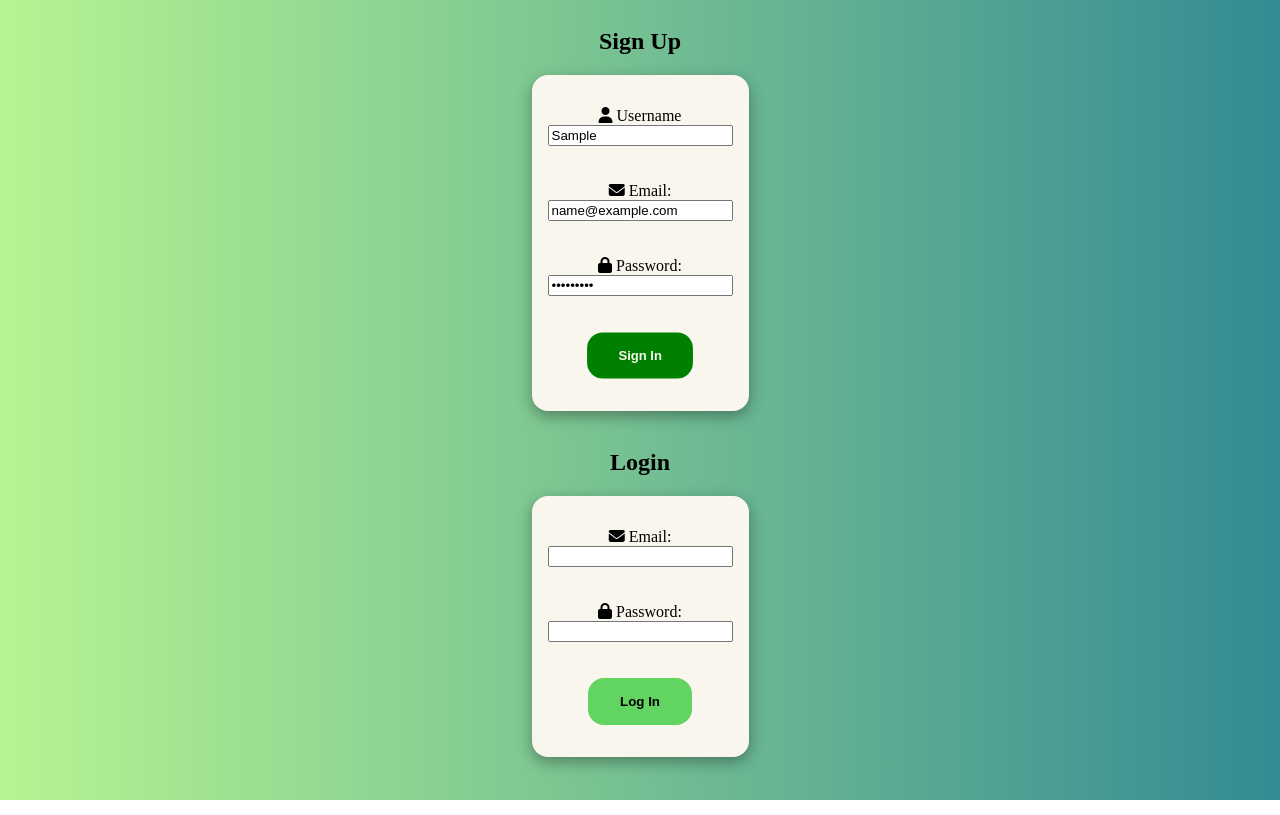
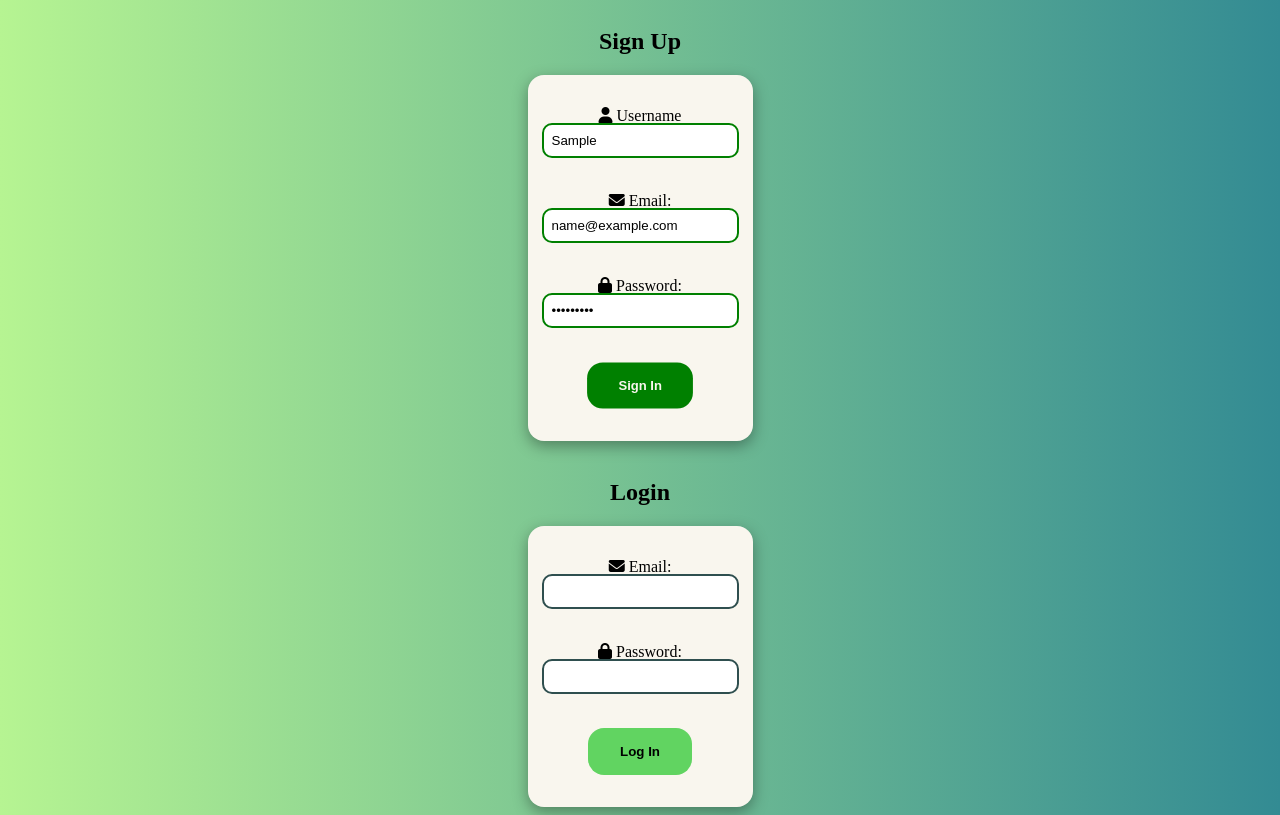
Before and after one commit to Markpm-code/Lepre-Track, a website built with Parcel: page index.html in a window 1280 px wide. Both pictures are taken after typing "Sample", "name@example.com", "Sample123" into the empty fields and a click on the button "Sign In". Built offline with nearby package versions, Linux system fonts and the light colour scheme; some packages are replaced by stand-ins of ours; no server answers.

Commit message:
Css validation to form inputs

```diff
--- a/index.html
+++ b/index.html
@@ -13,11 +13,16 @@
       <h2>Sign Up</h2>
       <form id="signup">
         <label for="email"><i class="fa-solid fa-user"></i> Username</label>
-        <input type="text" id="username" required /><br /><br />
+        <input type="text" minlength="5" id="username" required /><br /><br />
         <label for="email"><i class="fa-solid fa-envelope"></i> Email:</label>
         <input type="email" id="email" required /><br /><br />
         <label for="password"><i class="fa-solid fa-lock"></i> Password:</label>
-        <input type="password" id="password" required /><br /><br />
+        <input
+          type="password"
+          minlength="6"
+          id="password"
+          required
+        /><br /><br />
         <span id="signupMessage"></span>
 
         <button type="submit">Sign In</button>
@@ -30,7 +35,12 @@
         <label for="email"><i class="fa-solid fa-envelope"></i> Email:</label>
         <input type="email" id="loginEmail" required /><br /><br />
         <label for="password"><i class="fa-solid fa-lock"></i> Password:</label>
-        <input type="password" id="loginPassword" required /><br /><br />
+        <input
+          type="password"
+          minlength="6"
+          id="loginPassword"
+          required
+        /><br /><br />
         <span id="loginMessage" style="color: red; font-weight: bold"></span>
         <button type="submit">Log In</button>
       </form>
--- a/src/assets/css/styles.css
+++ b/src/assets/css/styles.css
@@ -50,5 +50,27 @@ button:focus {
   color: var(--primary-white);
 }
 
+input {
+  padding: 0.5rem;
+  border-radius: 0.5rem;
+  outline: 2px solid darkslategray;
+  border: none;
+}
+
+input:focus:invalid {
+  outline-color: red;
+}
+
+input:focus:valid {
+  outline-color: green;
+}
+
+.focused:invalid {
+  outline-color: red;
+}
+.focused:valid {
+  outline-color: green;
+}
+
 #loginMessage {
 }
--- a/src/assets/js/auth.js
+++ b/src/assets/js/auth.js
@@ -99,3 +99,23 @@ async function getUserDocument(userAuth) {
 
 signupForm.addEventListener("submit", signUpUserWithEmailAndPassword);
 loginForm.addEventListener("submit", signInUserWithEmailAndPassword);
+
+emailInput.addEventListener("focus", () => {
+  emailInput.classList.add("focused");
+});
+
+userNameInput.addEventListener("focus", () => {
+  userNameInput.classList.add("focused");
+});
+
+passwordInput.addEventListener("focus", () => {
+  passwordInput.classList.add("focused");
+});
+
+loginEmailInput.addEventListener("focus", () => {
+  loginEmailInput.classList.add("focused");
+});
+
+loginPasswordInput.addEventListener("focus", () => {
+  loginPasswordInput.classList.add("focused");
+});
```
